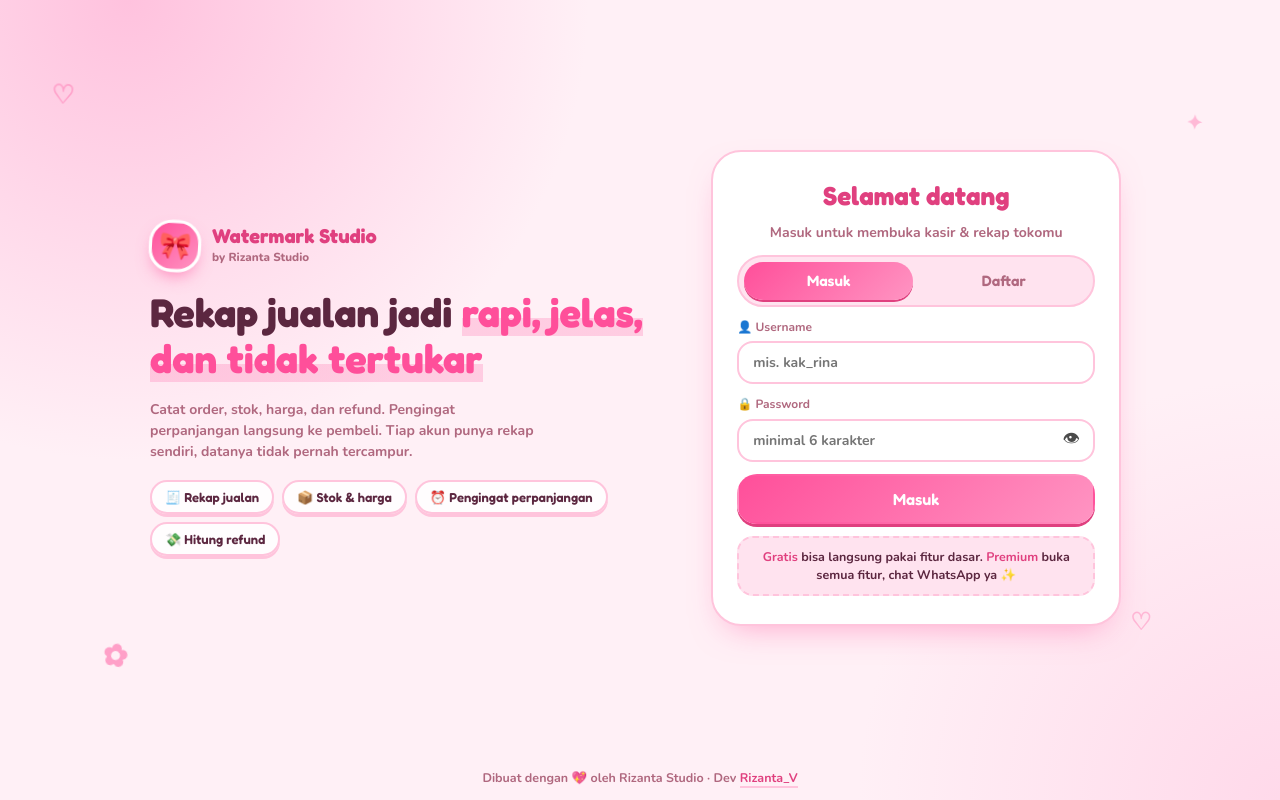
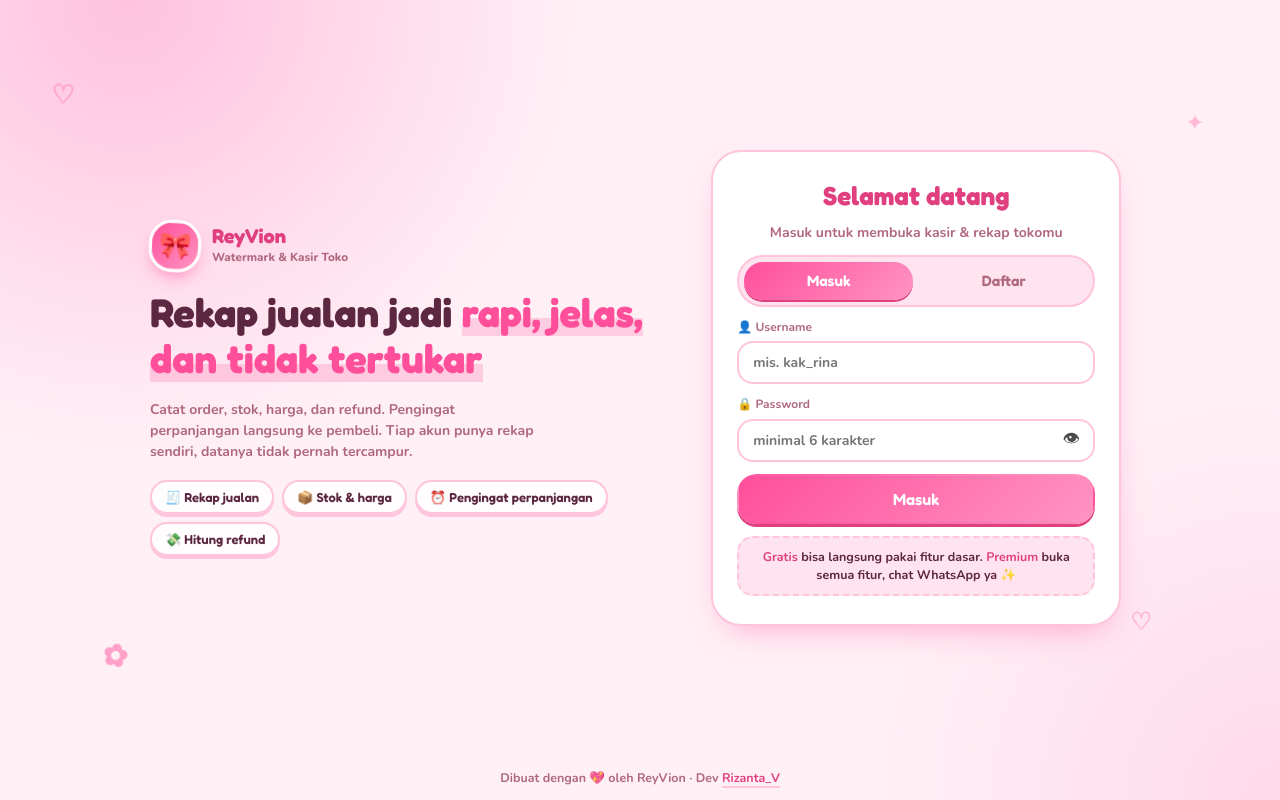
Before and after one commit to rizantastore-commits/Watermark-Studio, a plain HTML site: page index.html in a window 1280 px wide. Drawn offline with nearby package versions, Linux system fonts and the light colour scheme; no server answers.

Commit message:
Add files via upload

```diff
--- a/api.js
+++ b/api.js
@@ -46,7 +46,7 @@ window.WM_API = (() => {
     if (act == 'login') {
       const u = find(d, r.username);
       if (!u || u.pass !== r.password) return ER('Username atau password salah.');
-      if (u.status != 'active') return ER('Akun kamu dinonaktifkan. Hubungi admin Rizanta Studio.');
+      if (u.status != 'active') return ER('Akun kamu dinonaktifkan. Hubungi admin ReyVion.');
       u.token = tok(); u.lastLogin = n; store(d); return OK({token: u.token, user: pub(u, n)});
     }
     if (act == 'me') { const u = me(); return u ? OK({user: pub(u, n)}) : ER('Sesi berakhir, silakan masuk lagi.', 'session'); }
--- a/auth.js
+++ b/auth.js
@@ -21,14 +21,14 @@ const Auth = (() => {
 
   /* ---------- tampilan ---------- */
   const CR = C.CREDITS || {};
-  const credits = `Dibuat dengan 💖 oleh <b>${esc(CR.brand || 'Rizanta Studio')}</b>${CR.dev ? ` · Dev <a href="${esc(CR.link || '#')}" target="_blank" rel="noopener">${esc(CR.dev)}</a>` : ''}`;
-  const mockRows = Array.from({length: 9}, () => '<span>Rizanta Studio</span><span>Rizanta Studio</span><span>Rizanta Studio</span>').join('');
+  const credits = `Dibuat dengan 💖 oleh <b>${esc(CR.brand || 'ReyVion')}</b>${CR.dev ? ` · Dev <a href="${esc(CR.link || '#')}" target="_blank" rel="noopener">${esc(CR.dev)}</a>` : ''}`;
+  const mockRows = Array.from({length: 9}, () => '<span>ReyVion</span><span>ReyVion</span><span>ReyVion</span>').join('');
   document.body.insertAdjacentHTML('beforeend', `
   <div id="gate" class="gate">
     <i class="fl f1">♡</i><i class="fl f2">✦</i><i class="fl f3">✿</i><i class="fl f4">♡</i>
     <div class="gwrap">
       <aside class="ghero">
-        <div class="gbrand"><span class="gmark">🎀</span><div><b>Watermark Studio</b><small>by ${esc(CR.brand || 'Rizanta Studio')}</small></div></div>
+        <div class="gbrand"><span class="gmark">🎀</span><div><b>ReyVion</b><small>Watermark &amp; Kasir Toko</small></div></div>
         <h2>${KASIR ? 'Rekap jualan jadi <em>rapi, jelas, dan tidak tertukar</em>' : 'Foto jualan & testimoni jadi <em>rapi, aman, dan siap posting</em>'}</h2>
         <p>${KASIR ? 'Catat order, stok, harga, dan refund. Pengingat perpanjangan langsung ke pembeli. Tiap akun punya rekap sendiri, datanya tidak pernah tercampur.' : 'Pasang watermark anti maling, bikin frame testimoni cantik, dan simpan template sendiri. Semua dari browser.'}</p>
         ${KASIR ? '' : `<div class="gshow" aria-hidden="true">
@@ -77,7 +77,7 @@ const Auth = (() => {
     <button class="btn pri wide" data-plans type="button" id="accUp">👑 Lihat paket Premium</button>
     <a class="btn wide" id="accWa" target="_blank" rel="noopener"></a>
     <a class="btn wide" id="accTk" href="index.html">🧾 Kasir & Rekap Toko</a>
-    <a class="btn wide" id="accWm" href="watermark.html">🎀 Watermark Studio</a>
+    <a class="btn wide" id="accWm" href="watermark.html">🎀 Watermark</a>
     <a class="btn wide" id="accAdm" href="admin.html" hidden>Buka Panel Admin</a>
     <div class="accrow"><button class="btn" id="accSet" type="button">⚙️ Pengaturan</button><button class="btn" id="accOut" type="button">Keluar</button></div>
     <div class="mcred">${credits}</div>
--- a/config.js
+++ b/config.js
@@ -4,13 +4,13 @@ window.WM_CONFIG = {
   // Kosong = MODE DEMO (akun disimpan di browser saja, buat coba-coba).
   API_URL: 'https://script.google.com/macros/s/AKfycbwzZxJ8fWj8q1J32NWcRqpRbCHierWf5zfJ_5ri_ur2Vxbncs-azG10gBcs-7VRePvO8Q/exec',
 
-  // Nomor WhatsApp Rizanta Studio (format 62, tanpa + atau spasi).
+  // Nomor WhatsApp ReyVion (format 62, tanpa + atau spasi).
   // Nomor ini juga bisa diganti dari Google Sheets (sheet "Config" -> wa_number), jadi tidak perlu upload ulang.
   WA_NUMBER: '628979420338',
-  WA_TEXT: 'Halo kak Rizanta Studio, aku mau upgrade Premium Watermark Studio.',
+  WA_TEXT: 'Halo kak ReyVion, aku mau upgrade Premium.',
 
   // Credits (tampil di halaman login, menu akun, dan menu premium)
-  CREDITS: {brand: 'Rizanta Studio', dev: 'Rizanta_V', link: 'https://instagram.com/Zntaaa_V'},
+  CREDITS: {brand: 'ReyVion', dev: 'Rizanta_V', link: 'https://instagram.com/Zntaaa_V'},
 
   // Paket premium di menu "Premium". GANTI harga sesuai harga jualmu. days:0 = seumur hidup.
   PLANS: [
--- a/index.html
+++ b/index.html
@@ -5,7 +5,7 @@
 <meta name="viewport" content="width=device-width, initial-scale=1, viewport-fit=cover">
 <meta name="robots" content="noindex">
 <meta name="theme-color" content="#ff7eb6">
-<title>Kasir & Rekap Toko · Rizanta Studio</title>
+<title>Kasir & Rekap Toko · ReyVion</title>
 <link href="https://fonts.googleapis.com/css2?family=Fredoka:wght@400;600;700&family=Nunito:wght@600;700;800&display=swap" rel="stylesheet">
 <link rel="stylesheet" href="style.css">
 <link rel="stylesheet" href="auth.css">
@@ -19,8 +19,8 @@
 <div class="adm" id="tkp">
   <header class="atop">
     <div class="gmark sm">🧾</div>
-    <div class="ttl"><h1>Kasir & Rekap Toko</h1><p>Data khusus akunmu · Rizanta Studio</p></div>
-    <div class="hb"><button class="ib" id="tkth" type="button" aria-label="Tema & pengaturan" title="Tema & pengaturan">🎨</button><a class="btn hbw" href="watermark.html" aria-label="Watermark Studio" title="Watermark Studio">🎀<span class="tk-hm"> Watermark</span></a></div>
+    <div class="ttl"><h1>Kasir & Rekap Toko</h1><p>Data khusus akunmu · ReyVion</p></div>
+    <div class="hb"><button class="ib" id="tkth" type="button" aria-label="Tema & pengaturan" title="Tema & pengaturan">🎨</button><a class="btn hbw" href="watermark.html" aria-label="Watermark" title="Watermark">🎀<span class="tk-hm"> Watermark</span></a></div>
   </header>
 
   <section id="lk" class="pv" hidden>
@@ -32,7 +32,7 @@
       <div class="pv-acts">
         <button class="btn pri" data-up="Kasir &amp; Rekap Toko" type="button">👑 Unlock Premium</button>
         <button class="btn" data-plans type="button">💳 Lihat paket &amp; harga</button>
-        <a class="btn" href="watermark.html">🎀 Watermark Studio (gratis)</a>
+        <a class="btn" href="watermark.html">🎀 Watermark (gratis)</a>
       </div>
     </div>
 
--- a/script.js
+++ b/script.js
@@ -24,9 +24,9 @@ const ic = n => `<svg class="i" viewBox="0 0 24 24"><path d="${IC[n]}"/></svg>`;
 /* ================= DATA & KONSTANTA ================= */
 const clone = o => JSON.parse(JSON.stringify(o));
 const DEF = {
-  text:  {on:true, value:'Rizanta Studio', font:'Fredoka', pos:'br', size:6, color:'#ffffff', opacity:80, rot:0, shadow:true, stroke:false, strokeColor:'#000000'},
+  text:  {on:true, value:'ReyVion', font:'Fredoka', pos:'br', size:6, color:'#ffffff', opacity:80, rot:0, shadow:true, stroke:false, strokeColor:'#000000'},
   badge: {on:false, value:'PROMO 50%', pos:'tr', size:7, bg:'#ff5fa2', color:'#ffffff', rot:0, opacity:100},
-  tile:  {on:false, value:'Rizanta Studio', font:'Fredoka', cols:3, rows:5, size:5, spread:100, rot:-30, ox:0, oy:0, color:'#ffffff', opacity:30, stagger:true},
+  tile:  {on:false, value:'ReyVion', font:'Fredoka', cols:3, rows:5, size:5, spread:100, rot:-30, ox:0, oy:0, color:'#ffffff', opacity:30, stagger:true},
   logo:  {on:false, src:'', pos:'tl', size:16, opacity:90},
   frame: {on:false, layout:'polaroid', theme:'pink', shape:'rect', size:'4:5', deco:'dots', title:'TESTIMONI', name:'Kak Rina',
           review:'Admin ramah, proses cepat, akun langsung aktif. Recommended banget!', stars:5, font:'Fredoka', accent:'#ff7eb6',
--- a/toko.js
+++ b/toko.js
@@ -88,7 +88,7 @@
   function stats() { Q('#stats').innerHTML = statsHtml(R, P, X); }
   function remind() {
     const ls = R.filter(due).sort((a, b) => left(a) - left(b)), el = Q('#remind');
-    document.title = (ls.length ? `(${ls.length}) ` : '') + 'Kasir & Rekap Toko · Rizanta Studio';
+    document.title = (ls.length ? `(${ls.length}) ` : '') + 'Kasir & Rekap Toko · ReyVion';
     el.hidden = !ls.length; if (!ls.length) return;
     el.innerHTML = remindHtml(ls);
   }
@@ -577,7 +577,7 @@
   document.addEventListener('change', e => { if (e.target.id == 'srt') { SRT = e.target.value; renderRekap(); } if (e.target.id == 'rstF') { restore(e.target.files[0]); e.target.value = ''; } });
   paintTheme();
   window.WM_ON_AUTH = () => { lockedNow = null; lockCheck(); };
-  window.WM_ON_LOGOUT = () => { ALL = []; split(); lockedNow = null; Q('#panel').hidden = true; Q('#lk').hidden = true; document.title = 'Kasir & Rekap Toko · Rizanta Studio'; };
+  window.WM_ON_LOGOUT = () => { ALL = []; split(); lockedNow = null; Q('#panel').hidden = true; Q('#lk').hidden = true; document.title = 'Kasir & Rekap Toko · ReyVion'; };
   setInterval(lockCheck, 10000);
   setInterval(() => { if (!Q('#panel').hidden && !modalOpen()) render(); }, 60000);   // ganti hari -> sisa durasi ikut berubah
   document.addEventListener('visibilitychange', () => { if (!document.hidden && Auth.user() && !Q('#panel').hidden && !modalOpen()) load(); });
```
Also changed, not shown: admin.html (+2 -2 lines), watermark.html (+2 -2 lines), 1 other file.
